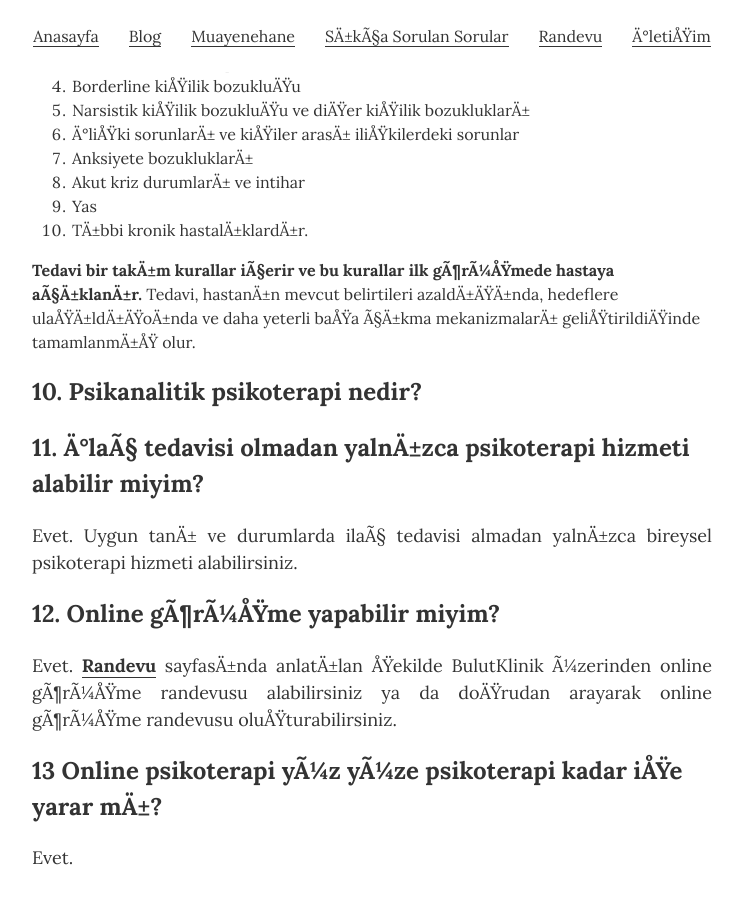
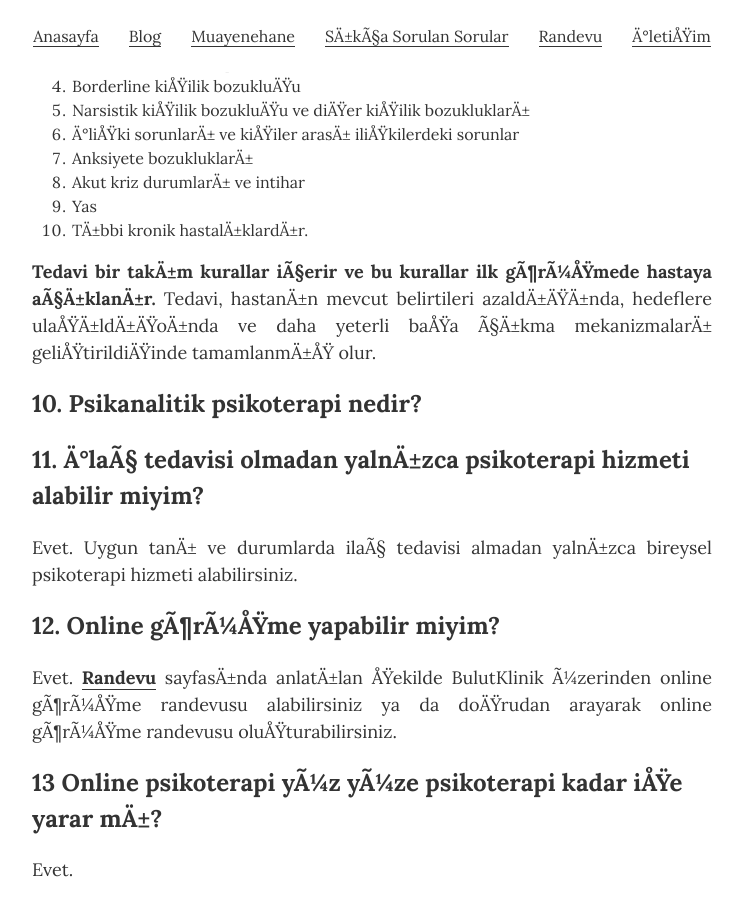
Before and after one commit to ibucgun/ibucgun.github.io, a Jekyll site: the page built from sikca-sorulan-sorular.html, in a window 1280 px wide and 900 px high, scrolled down 3063 px. Shown: the whole window, without its empty margins (268-1011 px from the left). Built offline with Jekyll 4.4.1, drawn with Linux system fonts in a browser that asks for light colours.

Commit message:
Update sikca-sorulan-sorular.html

```diff
--- a/sikca-sorulan-sorular.html
+++ b/sikca-sorulan-sorular.html
@@ -80,6 +80,7 @@
 		  Destekleyici psikoterapi, günümüzde bireysel psikoterapiler arasında dünyada en yaygın kullanılan psikoterapi yöntemidir ve <b>Sigmund Freud ile başlayan psikanalitik kuram ve sonrasındaki psikodinamik psikiyatri temellerine dayalıdır.</b> Psikiyatrik tanısal değerlendirmeyi gerektiren, terapistin girişimlerini özgül bir hedefi başarmaya yönelik olarak tasarladığı bir psikoterapidir. <b>Hedefi kişilik değişimi değildir.</b> Ağır bir ruhsal bozukluğun yinelemesini önlemek amacıyla hastanın belirtilerle baş etmesine yardımcı olmak veya görece sağlıklı bir kişinin geçici güncel bir sorunla baş etmesine yardım etmek hedeflenir.
 		  Karşılıklı konuşmaya dayalı bir tarzı vardır. Tedavi planı hastanın hedefleri ve ihtiyaçları göz önünde bulundurularak yapılır. Pek çok durum ve psikiyatrik hastalıkta kullanılabilir.
 		  <br><b>Başlıca kullanım alanları:</b>
+		  </p>
 		  <ol style="text-align: justify;">
 		  <li>Major depresif bozukluk</li>
 		  <li>Bipolar duygudurum bozukluğu</li>
@@ -92,6 +93,7 @@
 		  <li>Yas</li>
 		  <li>Tıbbi kronik hastalıklardır.</li>
 		  </ol>
+		  <p class="resume-item-copy" style="text-align: justify;font-size: 1.125rem;">
 		  <b>Tedavi bir takım kurallar içerir ve bu kurallar ilk görüşmede hastaya açıklanır.</b> Tedavi, hastanın mevcut belirtileri azaldığında, hedeflere ulaşıldığoında ve daha yeterli başa çıkma mekanizmaları geliştirildiğinde tamamlanmış olur.
 		  </p>
 
```
